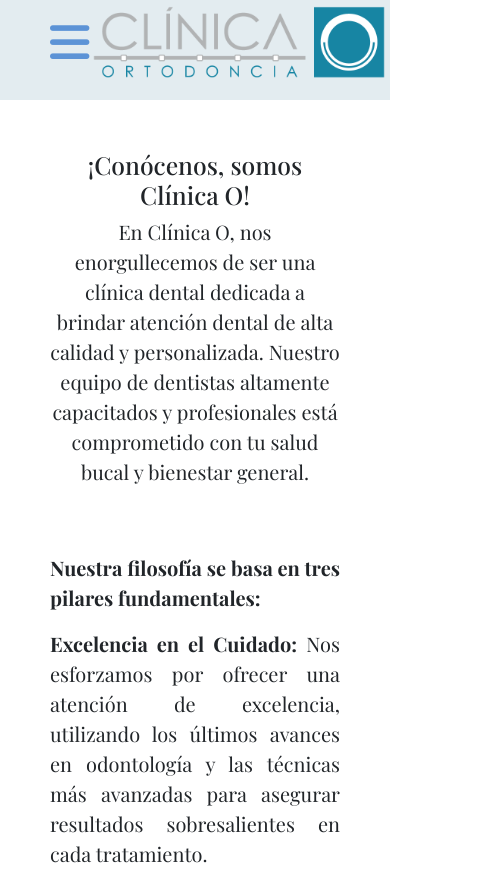
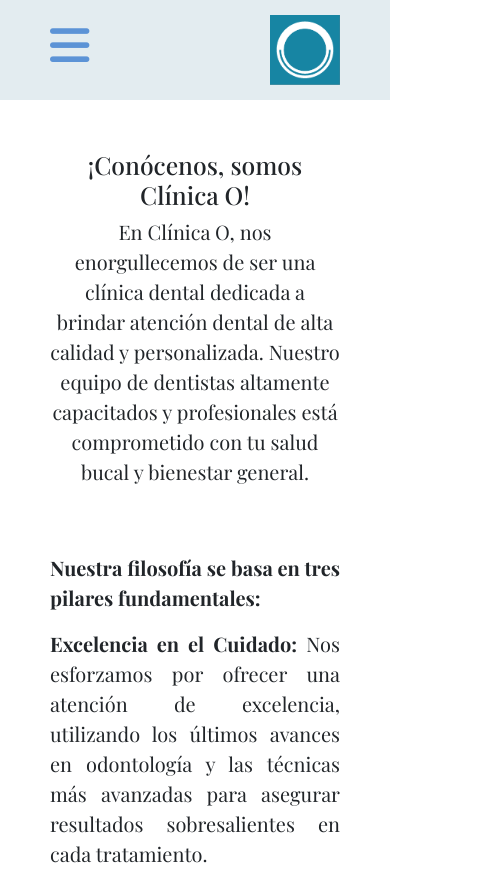
Before and after one commit to johnreyes328/clinicao, a plain HTML site: page paginas/quienes_somos.html in a window 390 px wide. Shown: the top 872 px of the page, 495 px wide, since content can reach past the window. Drawn offline with nearby package versions, Linux system fonts and the light colour scheme; a web font is replaced by a local one.

Commit message:
modificación del tamaño del carrusel quienes-somos, añadí logo chico al nav

```diff
--- a/css/style.css
+++ b/css/style.css
@@ -17,6 +17,9 @@
     width: 300px;
 }
 
+.logo-chico{
+    display: none;
+}
 .navegador{
     background-size: cover;
     display: flex;
@@ -48,10 +51,16 @@
 }
 @media(max-width:768px){
     .logo{
-        right: 15px;
+        display: none;
+    }
+    .logo-chico{
+        width: 70px;
+        display: block;
+        padding-top: 15px;
     }
     .navegador .fa-bars{
         display: block;
+        padding-top: 5px;
         font-size: 45px;
         color: #5c93d6;
         order: -1;
@@ -290,6 +299,12 @@
     object-fit: cover;
 }
 
+@media (max-width: 768px) {
+    .nosotros .carousel-item{
+        width: 420px;
+    }
+}
+
 /*Estilos para nuestras especialidades*/
 .n-especialidades{
     text-align: center;
--- a/paginas/quienes_somos.html
+++ b/paginas/quienes_somos.html
@@ -13,6 +13,7 @@
     <section class="encabezado">
         <nav class="navegador">
             <a href="/"><img class="logo" src="../multimedia/imagenes/logo_clinica.png" alt="Logo Clínica O"></a>
+            <a href="/"><img class="logo-chico" src="../multimedia/imagenes/favicon.png" alt=""></a>
             <i class="fa-solid fa-bars"></i>
             <ul class="menu">
                 <li><a href="../index.html">Inicio</a></li>
```
Also changed, not shown: index.html (+1 -0 lines), paginas/contacto.html (+1 -0 lines).
